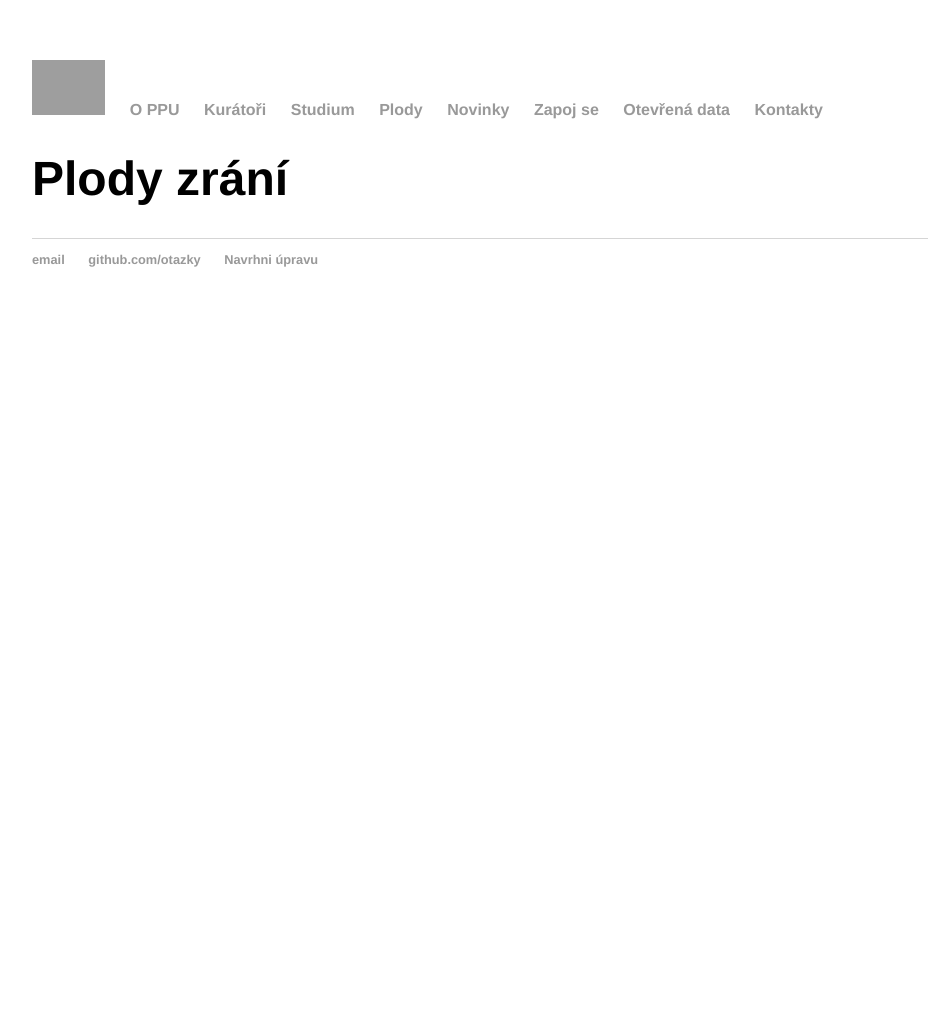
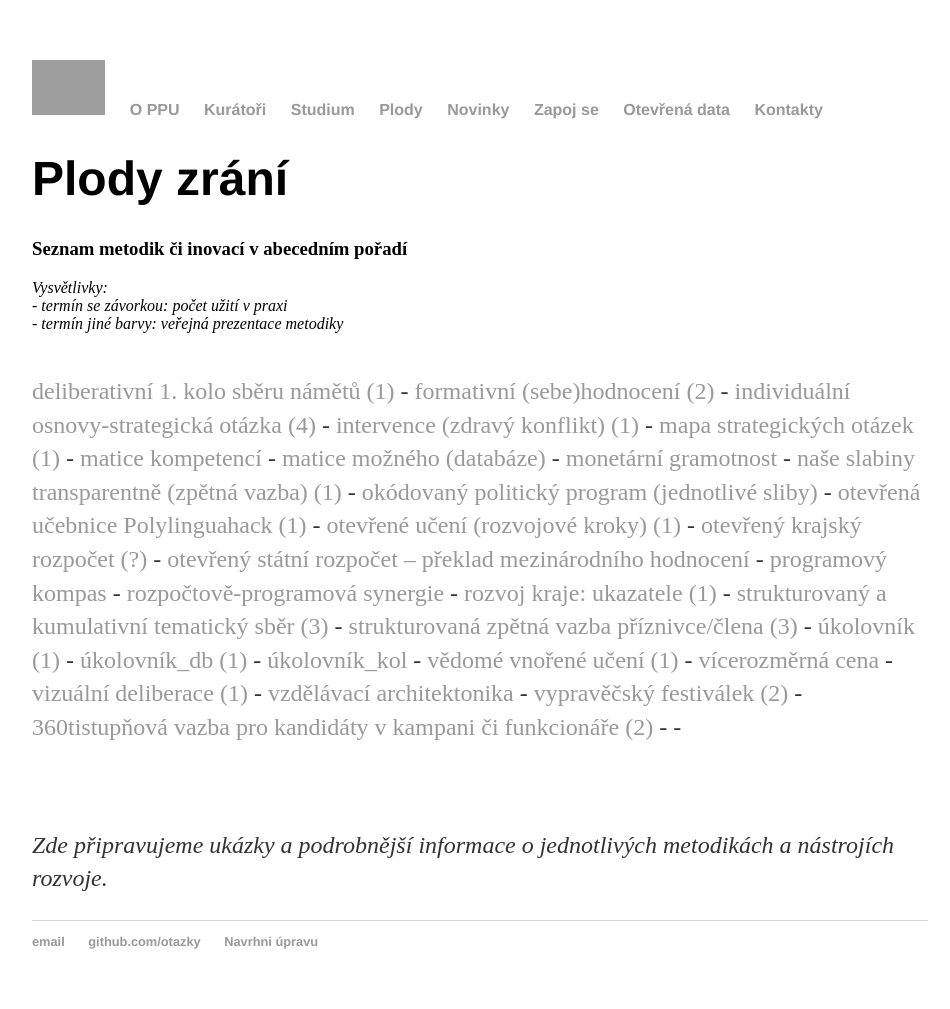
Before and after one commit to otazky/otazky.github.io, a Jekyll site: the page built from plody/index.html, in a window 1280 px wide. Shown: the whole page, without its empty margins (160-1110 px from the left). Built offline with Jekyll 4.4.1, drawn with Linux system fonts in a browser that asks for light colours; before the commit the page ends 900 px from its top, so only the background shows below that; grey boxes are pictures that could not be loaded.

Commit message:
Úvodní obsah - seznam metodik

```diff
--- a/plody/index.html
+++ b/plody/index.html
@@ -4,3 +4,40 @@
 ---
 
 <h1>{{ page.title }}</h1>
+
+<h3>
+Seznam metodik či inovací v abecedním pořadí
+</h3>
+
+<i>
+Vysvětlivky: <br>
+- termín se závorkou: počet užití v praxi <br>
+- termín jiné barvy: veřejná prezentace metodiky <br>
+
+</i>
+<br>
+
+<p>
+<a href="#1">deliberativní 1. kolo sběru námětů (1)</a> - <a href="">formativní (sebe)hodnocení (2)</a> -
+    <a href=""> individuální osnovy-strategická otázka (4)</a> - <a href="">intervence (zdravý konflikt) (1)</a> -
+    <a href="">mapa strategických otázek (1)</a> - <a href="">matice kompetencí</a> -
+    <a href="">matice možného (databáze)</a> - <a href="">monetární gramotnost</a> -
+    <a href="">naše slabiny transparentně (zpětná vazba) (1)</a> -
+    <a href="">okódovaný politický program (jednotlivé sliby)</a> -
+    <a href="">otevřená učebnice Polylinguahack (1)</a> - <a href="">otevřené učení (rozvojové kroky) (1)</a> -
+    <a href="">otevřený krajský rozpočet (?)</a> -
+    <a href="">otevřený státní rozpočet – překlad mezinárodního hodnocení</a> -
+    <a href="">programový kompas</a> - <a href="">rozpočtově-programová synergie</a> - <a href="">rozvoj kraje: ukazatele (1)</a> -
+     <a href="">strukturovaný a kumulativní tematický sběr (3) </a> - <a href="">strukturovaná zpětná vazba příznivce/člena (3)</a> - <a href="">úkolovník (1)</a> - <a href="">úkolovník_db (1) </a> -
+    <a href="">úkolovník_kol</a> - <a href="">vědomé vnořené učení (1)</a> - <a href="">vícerozměrná cena</a> - <a href="">vizuální deliberace (1)</a> -
+    <a href="">vzdělávací architektonika</a> - <a href="">vypravěčský festiválek (2)</a> - <a href="">360tistupňová vazba pro kandidáty v kampani či funkcionáře (2)</a> -
+    <a href=""></a> -
+</p>
+<br>
+<br>
+<p>
+<i>
+Zde připravujeme ukázky a podrobnější informace o jednotlivých metodikách a nástrojích rozvoje.
+
+</i>
+</p>
```
